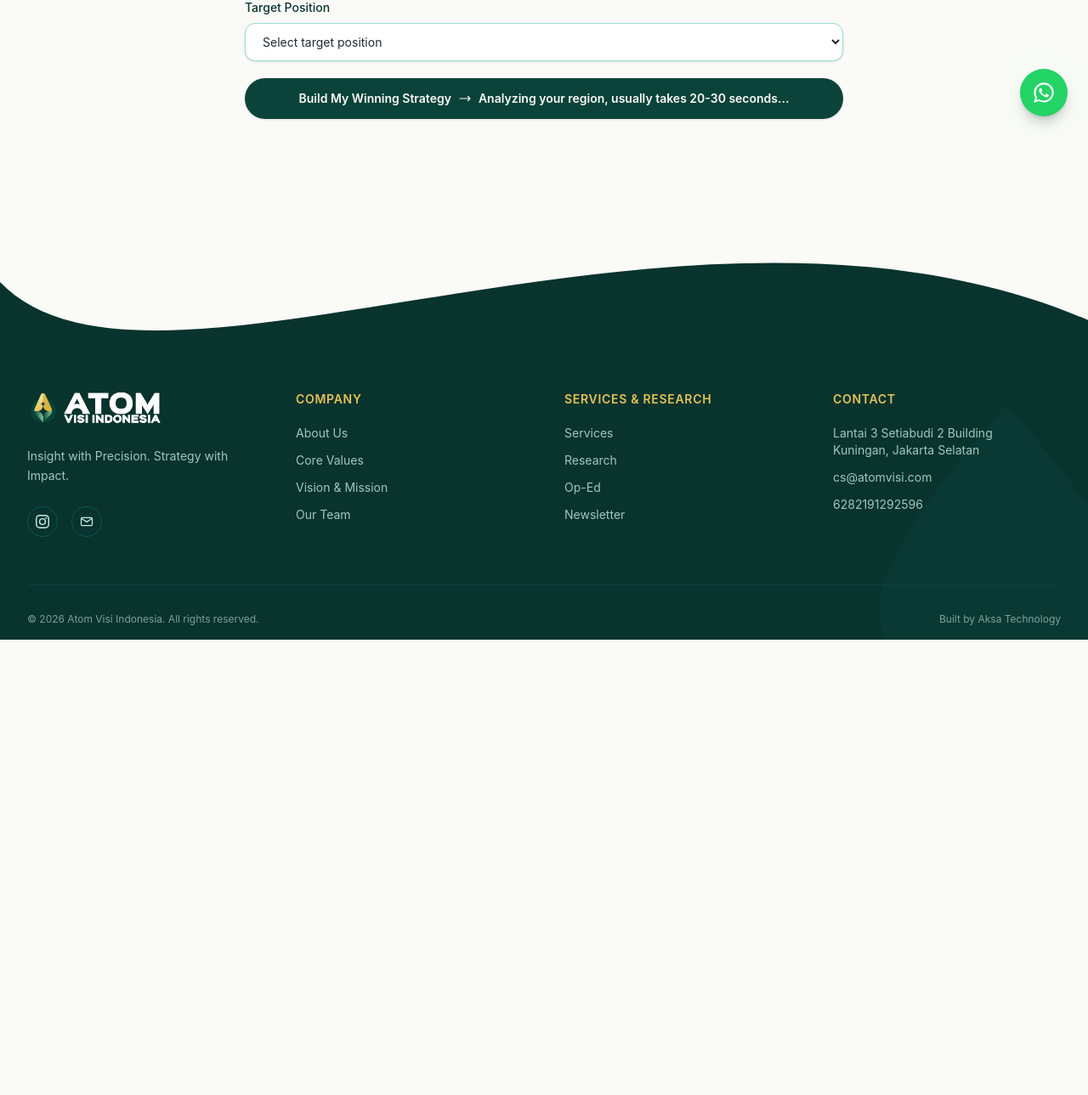
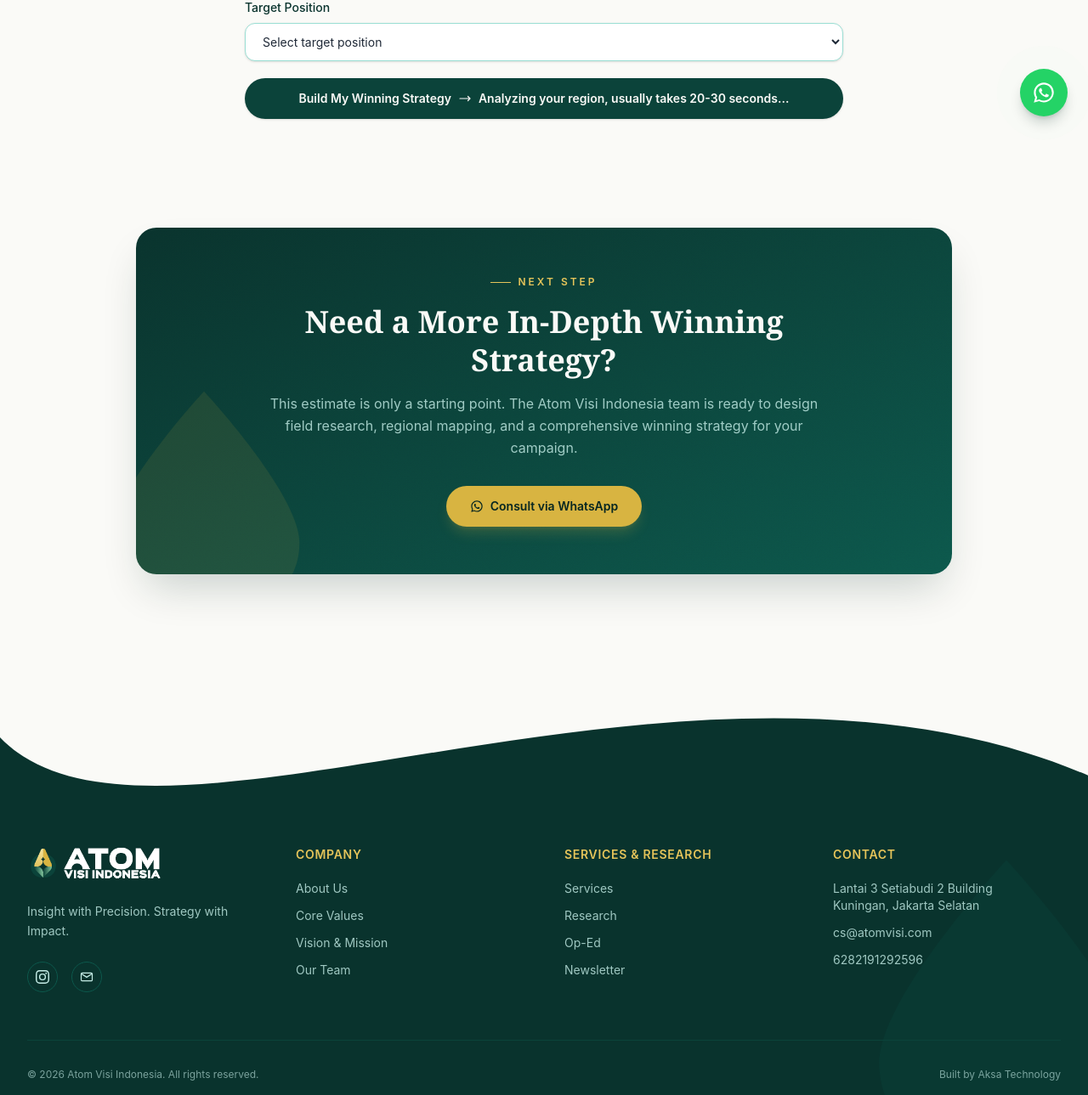
Before and after one commit to joko-slamet/atomvisi.com, a Laravel app: page /en/kalkulator-politik in a window 1280 px wide. Shown: the part 639-1928 px from the top of the page at 85% size. Before the commit the page ends 1392 px from the top, so only its background shows below. Run offline with Laravel 12, Linux system fonts and the light colour scheme; data comes from the database, SQL or seed files in the repository; style sheets or scripts are compiled from the project's sources; parts of the project's set-up code (start-up, migrations or seed data) failed here and were passed over; some libraries are stand-ins or nearby versions.

Commit message:
feat: add WhatsApp consultation CTA to political calculator and implement latest articles section on home page

```diff
--- a/app/Providers/AppServiceProvider.php
+++ b/app/Providers/AppServiceProvider.php
@@ -33,6 +33,7 @@ class AppServiceProvider extends ServiceProvider
             'components.layouts.footer',
             'components.whatsapp-float',
             'pages.contact',
+            'pages.political-calculator',
         ], function ($view) {
             $view->with('settings', Setting::current());
         });
--- a/lang/en.json
+++ b/lang/en.json
@@ -84,6 +84,7 @@
     "Buka menu": "Open menu",
     "Bulan": "Month",
     "Bupati": "Regent",
+    "Butuh Strategi Pemenangan yang Lebih Mendalam?": "Need a More In-Depth Winning Strategy?",
     "Caleg (Calon Legislatif)": "Legislative Candidate",
     "Coba Kalkulator Politik Gratis": "Try the Free Political Calculator",
     "Coba Sekarang": "Try Now",
@@ -103,6 +104,7 @@
     "Estimasi Selesai Dibuat": "Estimate Generated",
     "Estimasi Strategi Pemenangan Anda dalam Hitungan Menit": "Estimate Your Winning Strategy in Minutes",
     "Estimasi berbasis AI, bukan data resmi BPS/KPU": "AI-based estimate, not official BPS/KPU data",
+    "Estimasi ini hanya titik awal. Tim Atom Visi Indonesia siap menyusun riset lapangan, pemetaan wilayah, dan strategi pemenangan yang menyeluruh untuk kampanye Anda.": "This estimate is only a starting point. The Atom Visi Indonesia team is ready to design field research, regional mapping, and a comprehensive winning strategy for your campaign.",
     "Filosofi & Core Values": "Philosophy & Core Values",
     "Filosofi Atom": "Atom Philosophy",
     "Filosofi ini menjadi landasan bagaimana kami bekerja, berpikir, dan mendampingi klien: menghadirkan ketajaman intelijen berbasis data, membaca medan dengan akurat, dan merancang strategi yang tidak hanya tepat, tetapi menentukan.": "This philosophy is the foundation of how we work, think, and support our clients: delivering sharp, data-driven intelligence, reading the terrain accurately, and designing strategies that are not just precise, but decisive.",
@@ -111,6 +113,7 @@
     "Formulir dikirim terlalu cepat. Silakan coba lagi.": "The form was submitted too quickly. Please try again.",
     "Gagal memproses estimasi. Silakan coba lagi dalam beberapa saat.": "Failed to process the estimate. Please try again in a moment.",
     "Gubernur": "Governor",
+    "Halo, saya baru mencoba Kalkulator Politik dan ingin berkonsultasi tentang strategi pemenangan yang lebih mendalam.": "Hi, I just tried the Political Calculator and would like to consult about a more in-depth winning strategy.",
     "Hasil riset diterjemahkan menjadi rekomendasi strategis yang siap diimplementasikan.": "Research findings are translated into strategic recommendations ready to be implemented.",
     "Hitung Estimasi": "Calculate Estimate",
     "Hitung Ulang": "Calculate Again",
@@ -150,9 +153,11 @@
     "Kirim pesan lain": "Send another message",
     "Komitmen Kami": "Our Commitment",
     "Komitmen kami pada independensi, ketelitian, dan dampak nyata menjadikan Atom Visi Indonesia mitra riset yang tepercaya.": "Our commitment to independence, rigor, and real impact makes Atom Visi Indonesia a trusted research partner.",
+    "Konsultasi via WhatsApp": "Consult via WhatsApp",
     "Kontak": "Contact",
     "Kota/Kabupaten": "City/Regency",
     "Kumpulan hasil riset, kajian, dan survey yang telah kami laksanakan bersama berbagai mitra institusi.": "A collection of research, studies, and surveys we have carried out together with various institutional partners.",
+    "Langkah Selanjutnya": "Next Step",
     "Langkah konkret yang kami tempuh untuk mewujudkan visi tersebut, dari lapangan hingga meja pengambil keputusan.": "The concrete steps we take to realize that vision, from the field to the decision-maker's desk.",
     "Langkah-Langkah Strategis yang Disarankan": "Recommended Strategic Steps",
     "Layanan": "Services",
--- a/resources/views/pages/political-calculator.blade.php
+++ b/resources/views/pages/political-calculator.blade.php
@@ -5,9 +5,38 @@
         description="{{ __('Masukkan wilayah target Anda dan dapatkan estimasi demografi, strategi, dan roadmap 1 tahun berbasis AI.') }}"
     />
 
-    <section class="bg-cream py-24 sm:py-32">
+    <section class="bg-cream pt-24 sm:pt-32">
         <div class="mx-auto max-w-3xl px-6 lg:px-8">
             @livewire('political-calculator')
         </div>
     </section>
+
+    {{-- CTA --}}
+    @php
+        $waMessage = __('Halo, saya baru mencoba Kalkulator Politik dan ingin berkonsultasi tentang strategi pemenangan yang lebih mendalam.');
+    @endphp
+    <section class="bg-cream py-24 sm:py-32">
+        <div class="mx-auto max-w-5xl px-6 lg:px-8">
+            <div data-aos="fade-up" class="relative overflow-hidden rounded-3xl bg-gradient-to-br from-forest-800 to-forest-600 px-6 py-14 text-center shadow-2xl shadow-forest-900/20 sm:px-16">
+                <div class="pointer-events-none absolute inset-0 bg-noise opacity-[0.05] mix-blend-overlay"></div>
+                <x-watermark class="pointer-events-none absolute -bottom-16 -left-16 h-72 w-72 text-gold-500/10" />
+                <div class="relative">
+                    <x-section-heading :kicker="__('Langkah Selanjutnya')" align="center" light class="mx-auto">
+                        <x-slot:title>{{ __('Butuh Strategi Pemenangan yang Lebih Mendalam?') }}</x-slot:title>
+                        <x-slot:description>{{ __('Estimasi ini hanya titik awal. Tim Atom Visi Indonesia siap menyusun riset lapangan, pemetaan wilayah, dan strategi pemenangan yang menyeluruh untuk kampanye Anda.') }}</x-slot:description>
+                    </x-section-heading>
+                    <div class="mt-8">
+                        <a href="https://wa.me/{{ $settings->phone_digits }}?text={{ urlencode($waMessage) }}"
+                           target="_blank" rel="noopener"
+                           class="inline-flex items-center gap-2 rounded-full bg-gold-500 px-7 py-3.5 text-sm font-semibold text-forest-900 shadow-lg shadow-gold-500/20 transition-all hover:bg-gold-400 hover:shadow-xl">
+                            <svg class="h-4 w-4" fill="currentColor" viewBox="0 0 24 24" aria-hidden="true">
+                                <path d="M12.04 2c-5.52 0-10 4.48-10 10 0 1.76.46 3.48 1.34 5L2 22l5.16-1.35a9.96 9.96 0 0 0 4.88 1.24h.01c5.52 0 10-4.48 10-10s-4.48-9.89-10.01-9.89zm0 18.18h-.01a8.2 8.2 0 0 1-4.18-1.15l-.3-.18-3.06.8.82-2.98-.2-.31a8.18 8.18 0 0 1-1.26-4.36c0-4.52 3.68-8.2 8.2-8.2 2.19 0 4.25.85 5.79 2.4a8.13 8.13 0 0 1 2.4 5.8c0 4.52-3.69 8.18-8.2 8.18zm4.49-6.14c-.24-.12-1.45-.72-1.68-.8-.22-.08-.39-.12-.55.12-.16.24-.63.8-.78.97-.14.16-.29.18-.53.06-.24-.12-1.02-.38-1.94-1.2-.72-.64-1.2-1.43-1.35-1.67-.14-.24-.02-.37.11-.49.11-.11.24-.29.36-.43.12-.14.16-.24.24-.4.08-.16.04-.3-.02-.42-.06-.12-.55-1.32-.75-1.81-.2-.48-.4-.41-.55-.42-.14-.01-.3-.01-.46-.01-.16 0-.42.06-.64.3-.22.24-.84.82-.84 2s.86 2.32.98 2.48c.12.16 1.7 2.6 4.13 3.64.58.25 1.03.4 1.38.51.58.18 1.11.16 1.53.1.47-.07 1.45-.59 1.65-1.16.2-.57.2-1.06.14-1.16-.06-.1-.22-.16-.46-.28z"/>
+                            </svg>
+                            {{ __('Konsultasi via WhatsApp') }}
+                        </a>
+                    </div>
+                </div>
+            </div>
+        </div>
+    </section>
 </x-layouts.app>
```
Also changed, not shown: resources/views/pages/home.blade.php (+44 -44 lines).
